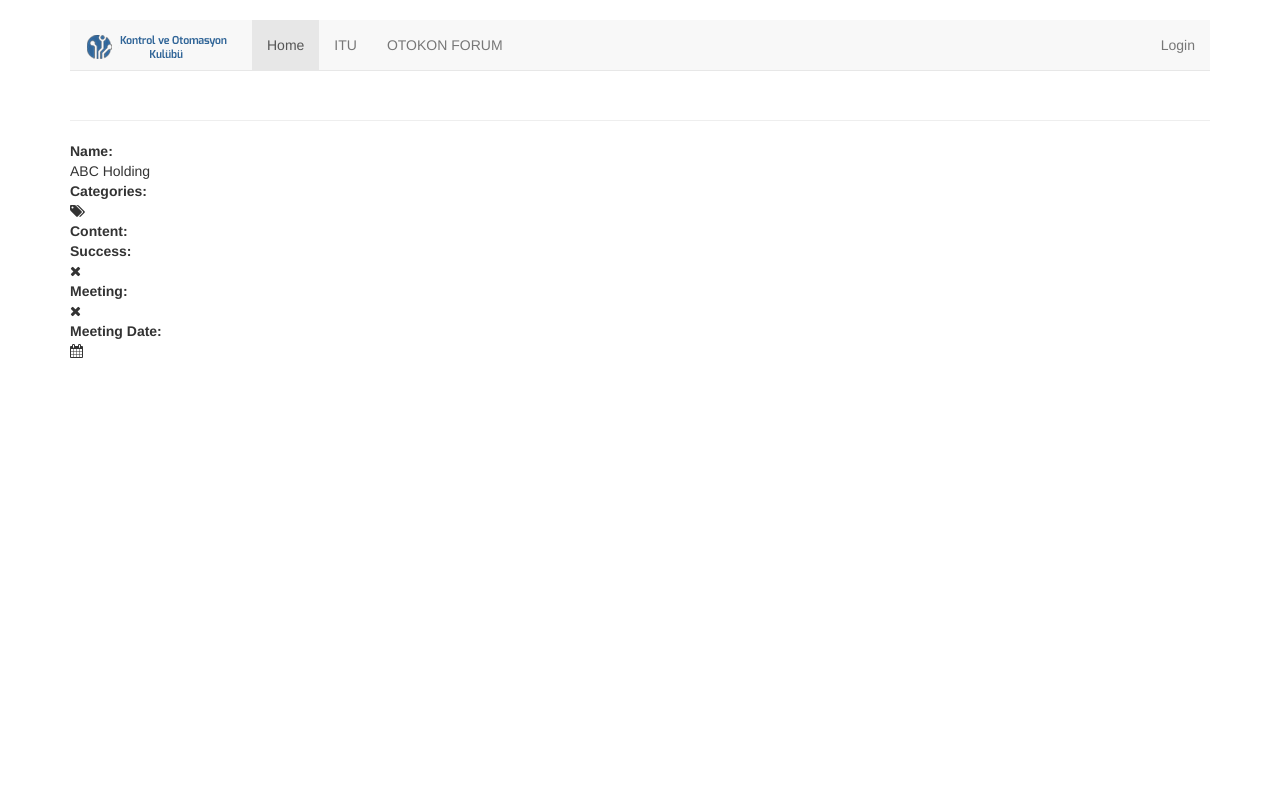
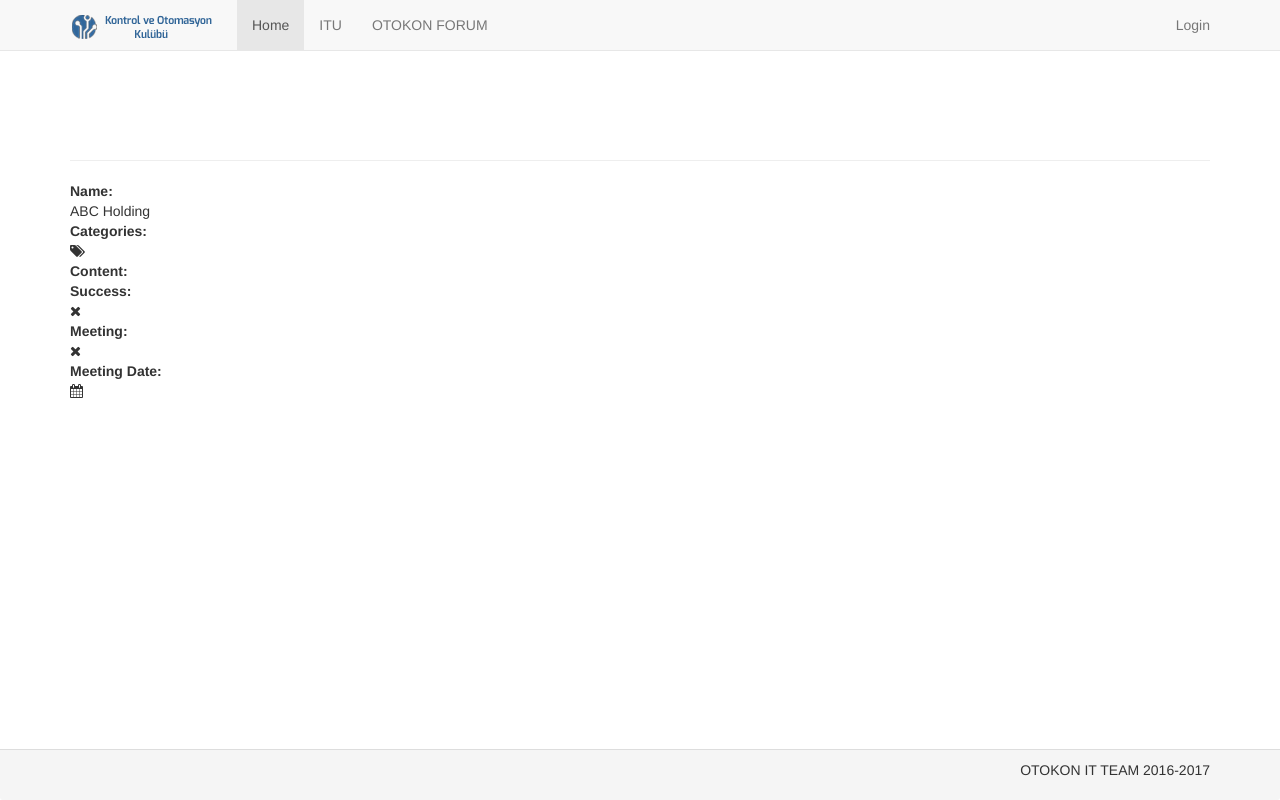
Before and after one commit to bilbeyt/otokon-archive, a Django app: template otokon_archive/templates/sponsorship/company_detail.html in a window 1280 px wide. Run offline with Django 3.2, Linux system fonts and the light colour scheme; the template is opened without the code that fills it, so the values that code supplies are empty; parts of the project's set-up code (start-up, migrations or seed data) failed here and were passed over; some libraries are stand-ins or nearby versions.

Commit message:
Navbar static top bug fixed, footer added

```diff
--- a/otokon_archive/static/css/navbar.css
+++ b/otokon_archive/static/css/navbar.css
@@ -1,8 +1,13 @@
 body {
-  padding-top: 20px;
   padding-bottom: 20px;
 }
 
 .navbar {
-  margin-bottom: 20px;
+  margin-bottom: 60px;
 }
+
+.panel-footer{
+  bottom:0;
+  position: absolute;
+  width: 100%
+}
--- a/otokon_archive/templates/base.html
+++ b/otokon_archive/templates/base.html
@@ -25,10 +25,10 @@
         <!-- Bootstrap core JavaScript
     ================================================== -->
         <!-- Placed at the end of the document so the pages load faster -->
-        <div class="container">
+
             <!-- Static navbar -->
             <nav class="navbar navbar-default navbar-static-top">
-                <div class="container-fluid">
+                <div class="container">
                     <div class="navbar-header">
                         <button type="button" class="navbar-toggle collapsed" data-toggle="collapse" data-target="#navbar" aria-expanded="false" aria-controls="navbar">
                             <span class="sr-only">Toggle navigation</span>
@@ -69,9 +69,15 @@
                 </div>
                 <!--/.container-fluid -->
             </nav>
+            <div class="container">
             {% block content %}{% endblock %}
             <!-- Main component for a primary marketing message or call to action -->
         </div>
+        <footer class="panel-footer">
+          <div class="container">
+            <p class="text-right">OTOKON IT TEAM 2016-2017</p>
+          </div>
+        </footer>
         <script src="{% static "assets/js/jquery.min.js" %}"></script>
         <script src="{% static "bootstrap/js/bootstrap.min.js" %}"></script>
         <!-- IE10 viewport hack for Surface/desktop Windows 8 bug -->
```
